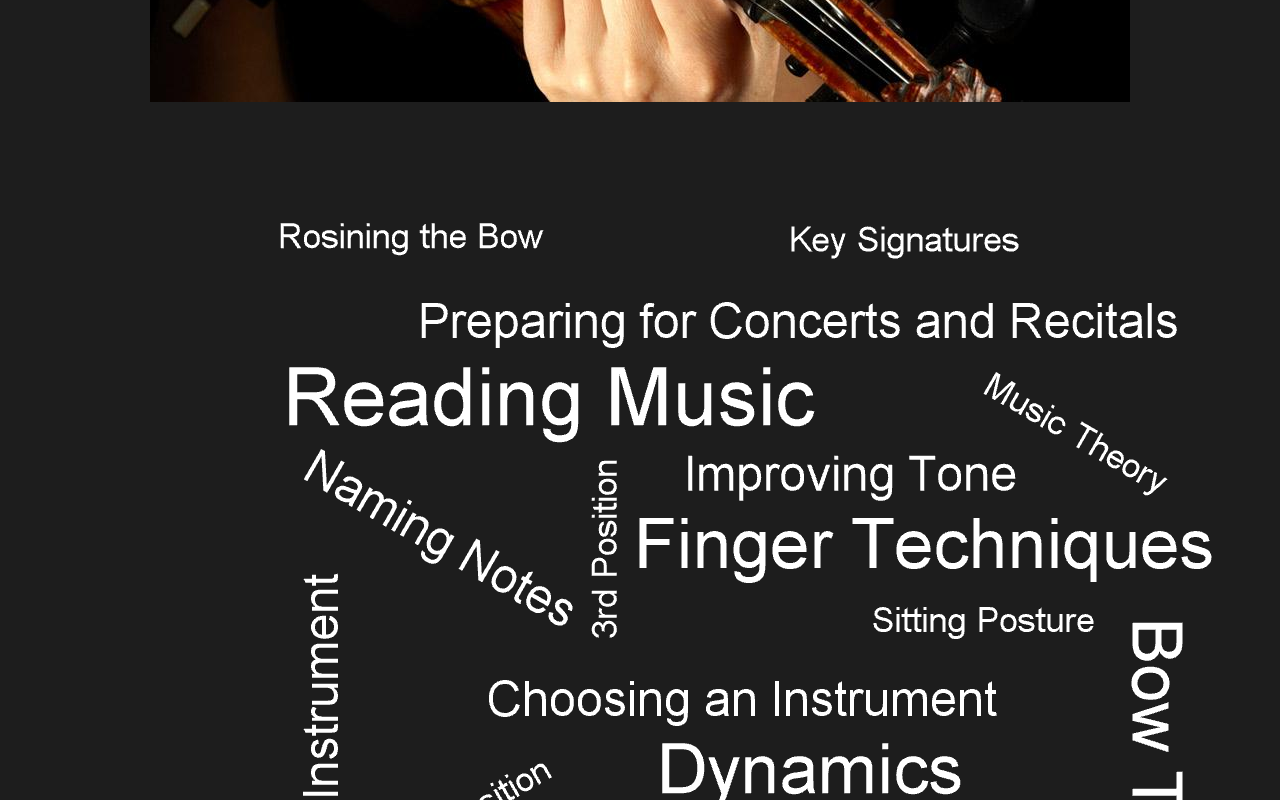
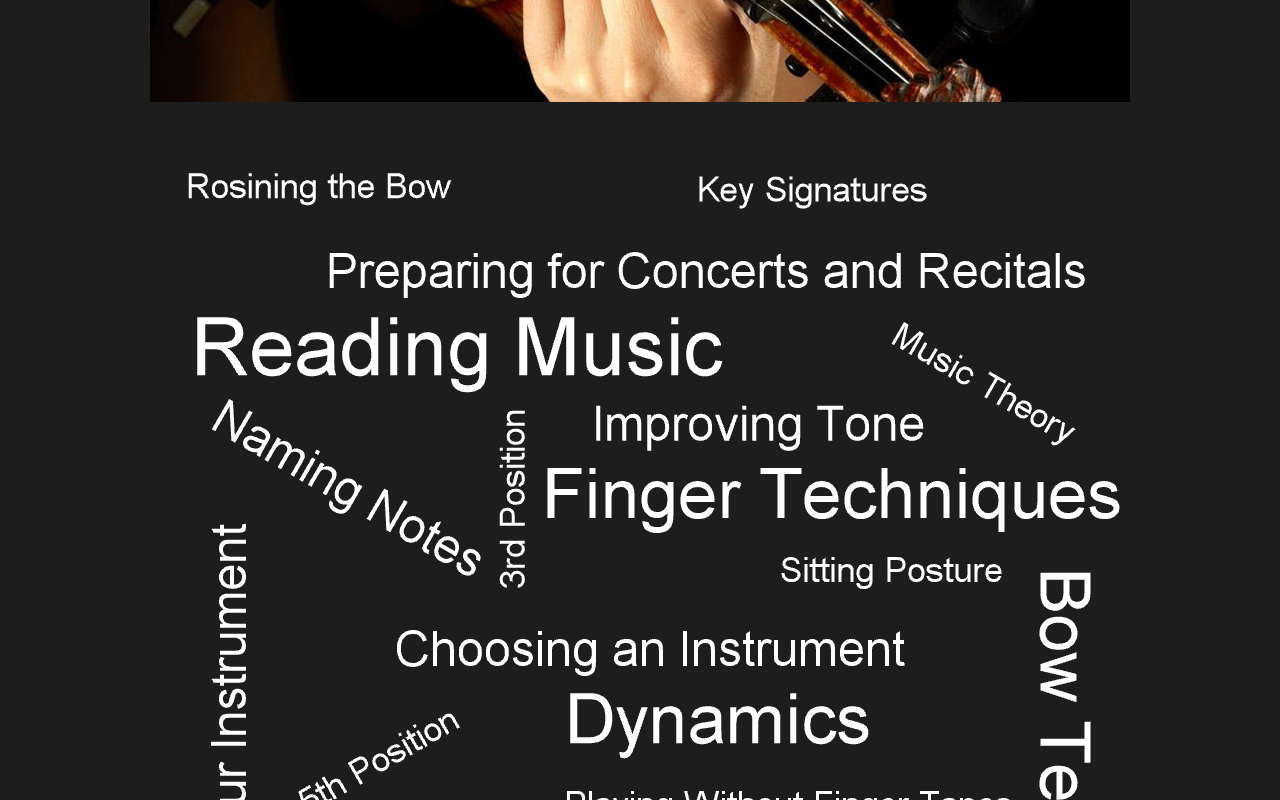
Before and after one commit to LessonsByAlex/lessonsbyalex.github.io, a plain HTML site: page index.html in a window 1280 px wide. Shown: the part 440-1240 px from the top of the page. Drawn offline with Linux system fonts and the light colour scheme.

Commit message:
Removed float

```diff
--- a/index.html
+++ b/index.html
@@ -20,7 +20,7 @@
 
 <img src="frontpage.jpg" alt="" style="width:980px;height:362px;">
 <br>
-<img class="float" src="wordcloud.png" alt="" style="width:980px;height:980px;">
+<img src="wordcloud.png" alt="" style="width:980px;height:980px;">
 
 
 
```
